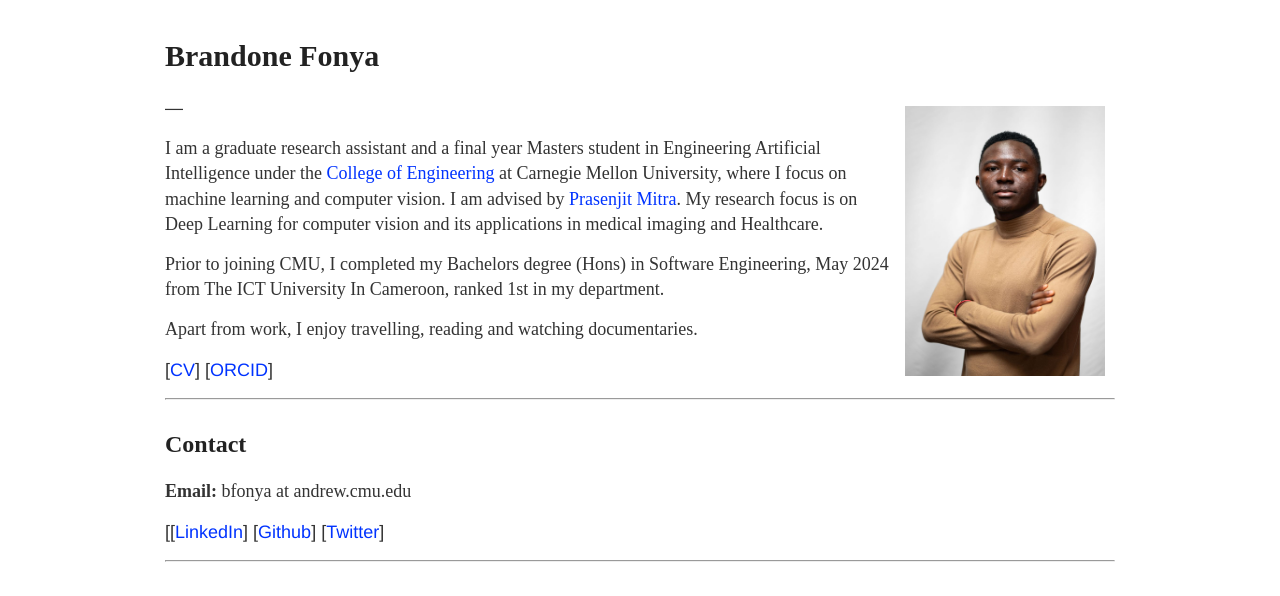
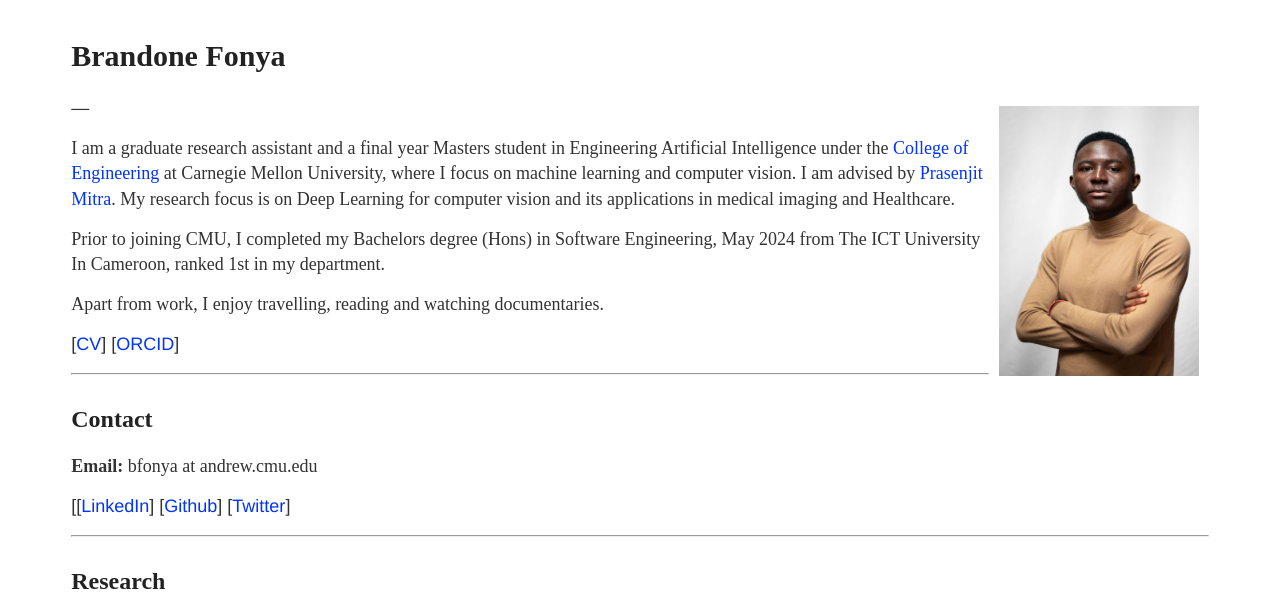
Before and after one commit to FonyaBrandone/FonyaBrandone.github.io, a Jekyll site: the page built from index.md, in a window 1280 px wide. Shown: the top 596 px of the page. Built offline with Jekyll 4.4.1, drawn with Linux system fonts in a browser that asks for light colours; grey boxes are pictures that could not be loaded.

Commit message:
Updated width

```diff
--- a/css/main.scss
+++ b/css/main.scss
@@ -17,7 +17,7 @@
 
 .container {
   margin: 0 auto;
-  max-width: 950px;
+  max-width: 90%;
   padding: 0 10px;
   width: 100%;
 }
```
